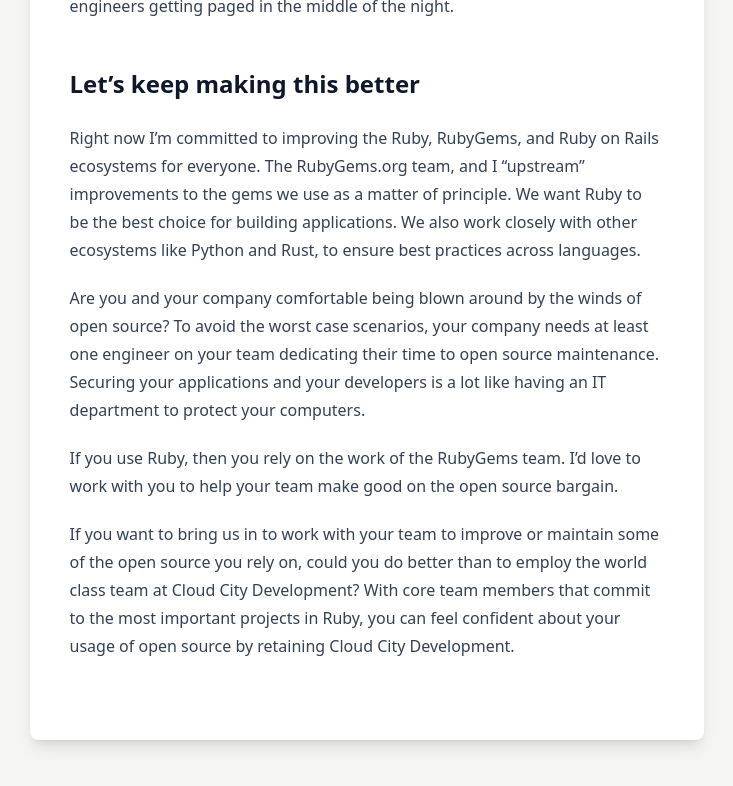
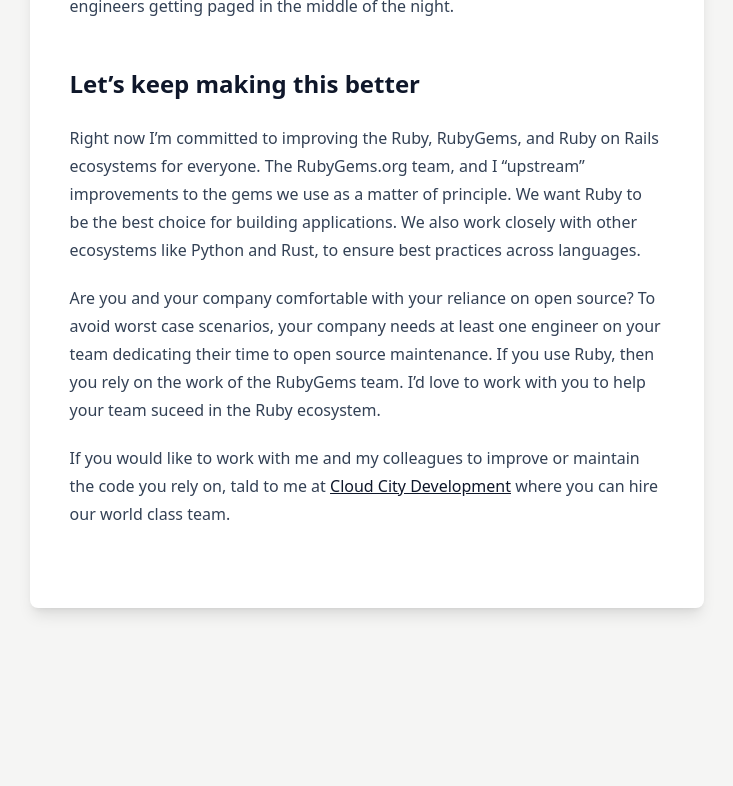
Before and after one commit to martinemde/martinemde.github.io, a Jekyll site: the page built from _posts/2024-10-22-how-to-rails-params-expect.md, in a window 1280 px wide and 900 px high, scrolled down 6556 px. Shown: the top 786 px of the window, without its empty margins (273-1006 px from the left). Built offline with Jekyll 4.4.1, drawn with Linux system fonts in a browser that asks for light colours; some web fonts are replaced.

Commit message:
Simplify the ending... sheesh

```diff
--- a/_posts/2024-10-22-how-to-rails-params-expect.md
+++ b/_posts/2024-10-22-how-to-rails-params-expect.md
@@ -208,8 +208,7 @@ By resolving this ambiguity in params parsing and improving the syntax and secur
 
 Right now I'm committed to improving the Ruby, RubyGems, and Ruby on Rails ecosystems for everyone. The RubyGems.org team, and I "upstream" improvements to the gems we use as a matter of principle. We want Ruby to be the best choice for building applications. We also work closely with other ecosystems like Python and Rust, to ensure best practices across languages.
 
-Are you and your company comfortable being blown around by the winds of open source? To avoid the worst case scenarios, your company needs at least one engineer on your team dedicating their time to open source maintenance. Securing your applications and your developers is a lot like having an IT department to protect your computers.
+Are you and your company comfortable with your reliance on open source? To avoid worst case scenarios, your company needs at least one engineer on your team dedicating their time to open source maintenance.
+If you use Ruby, then you rely on the work of the RubyGems team. I'd love to work with you to help your team suceed in the Ruby ecosystem.
 
-If you use Ruby, then you rely on the work of the RubyGems team. I'd love to work with you to help your team make good on the open source bargain.
-
-If you want to bring us in to work with your team to improve or maintain some of the open source you rely on, could you do better than to employ the world class team at Cloud City Development? With core team members that commit to the most important projects in Ruby, you can feel confident about your usage of open source by retaining Cloud City Development.
+If you would like to work with me and my colleagues to improve or maintain the code you rely on, tald to me at [Cloud City Development](https://cloudcity.io) where you can hire our world class team.
```
